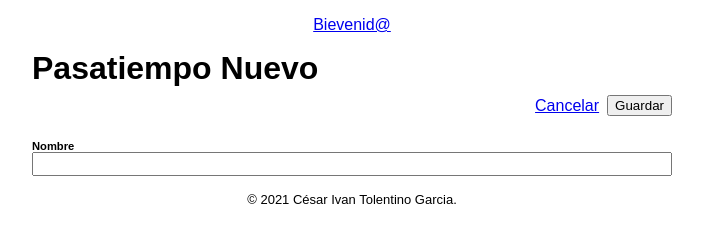
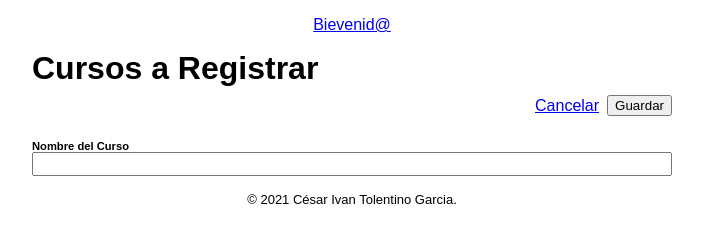
Before and after one commit to propuweb8/propuweb8.github.io, a plain HTML site: page pasatiempoNuevo.html in a window 1280 px wide. Shown: the whole page, without its empty margins (288-991 px from the left). Drawn offline with Linux system fonts and the light colour scheme; no server answers.

Commit message:
Cambio index.

```diff
--- a/pasatiempoNuevo.html
+++ b/pasatiempoNuevo.html
@@ -6,7 +6,7 @@
     content="width=device-width,
        initial-scale=1.0">
   <title>
-    Pasatiempo Nuevo
+    Registro de Curso
   </title>
   <script
     src="https://www.gstatic.com/firebasejs/8.5.0/firebase-app.js"></script>
@@ -29,7 +29,7 @@
   <form name="forma">
     <mi-nav></mi-nav>
     <header>
-      <h1>Pasatiempo Nuevo</h1>
+      <h1>Cursos a Registrar</h1>
       <div class="herramientas">
         <a
           href="pasatiempos.html">
@@ -41,7 +41,7 @@
     </header>
     <p>
       <label>
-        Nombre
+        Nombre del Curso
         <input name="nombre"
           type="text" required>
       </label>
```
Also changed, not shown: pasatiempos.html (+2 -2 lines).
